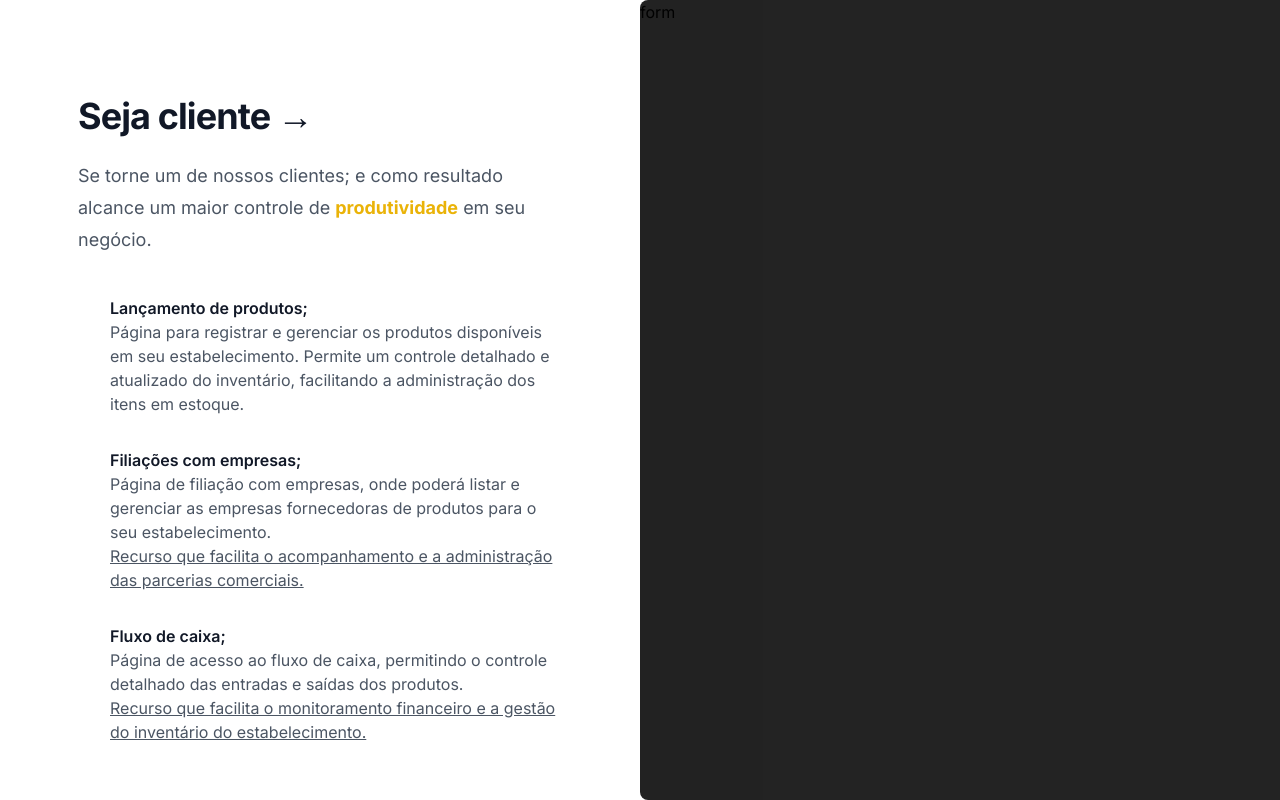
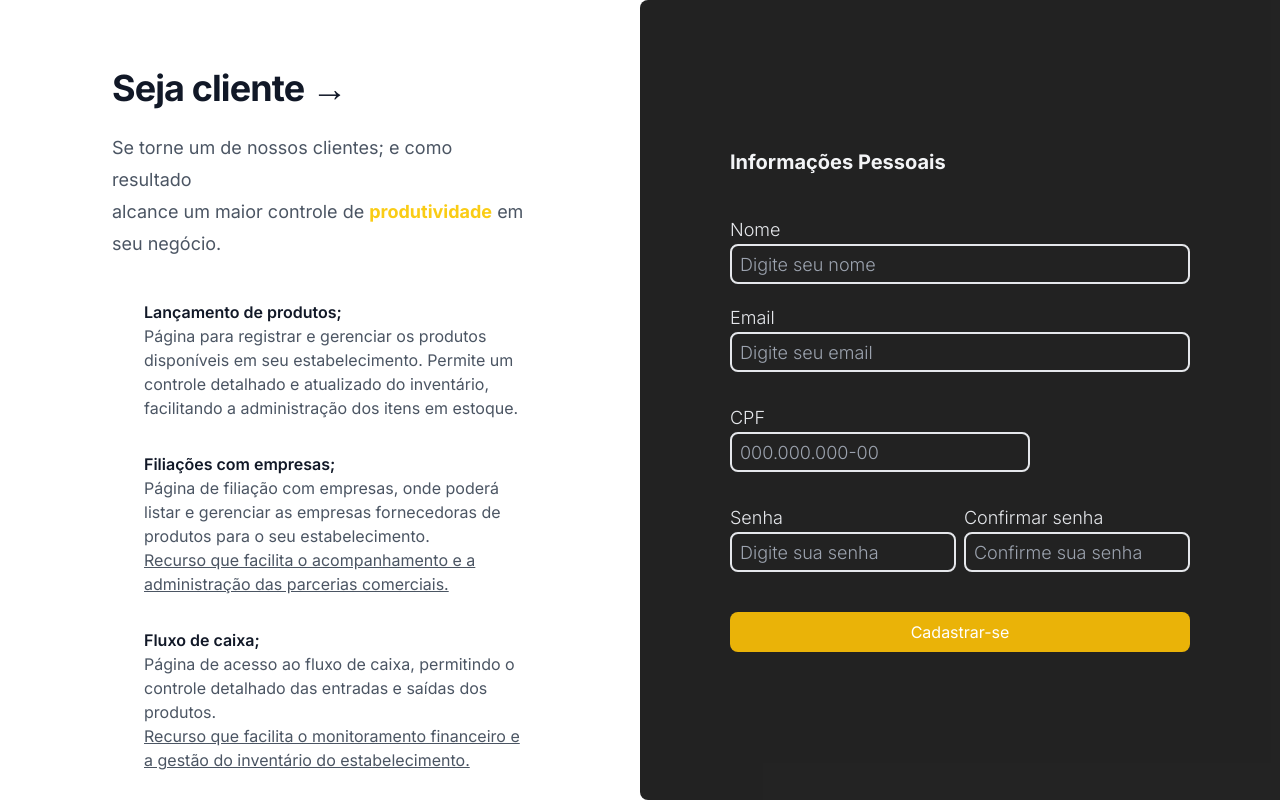
Before and after one commit to erickwnilton/guest, a Next.js app: page /newClient in a window 1280 px wide. Built offline with nearby package versions, Linux system fonts and the light colour scheme.

Commit message:
implement registration form ui

```diff
--- a/app/newClient/page.tsx
+++ b/app/newClient/page.tsx
@@ -2,22 +2,22 @@ import { FormNewClient } from "@/components/formNewClient";
 
 export default function NewClient() {
   return (
-    <section className="block w-screen h-screen bg-white md:flex">
-      <div className="flex w-full lg:w-[50%]">
-        <div className="m-auto w-[500px] h-[200px] lg:h-auto p-2">
+    <section className="w-screen h-screen bg-white flex flex-col md:flex-row">
+      <div className="flex w-full md:w-[50%] items-center justify-center">
+        <div className="max-w-md p-4">
           <h1 className="text-4xl mt-10 text-center font-bold tracking-tight text-gray-900 md:text-left sm:text-4xl">
             Seja cliente <span>→</span>
           </h1>
           <p className="mt-6 text-sm text-center md:text-lg md:text-left lg:leading-8 text-gray-600">
             Se torne um de nossos clientes; e como resultado <br />
             alcance um maior controle de{" "}
-            <strong className="text-yellow-500">produtividade</strong> em seu
+            <strong className="text-yellow-400">produtividade</strong> em seu
             negócio.
           </p>
           <div className="hidden pl-8 lg:flex">
             <ul className="mt-10 max-w-xl space-y-8 text-sm md:text-base leading-7 text-gray-600">
               <li>
-                <strong className="inline font-semibold text-gray-900">
+                <strong className="font-semibold text-gray-900">
                   Lançamento de produtos;
                 </strong>
                 <p>
@@ -28,7 +28,7 @@ export default function NewClient() {
                 </p>
               </li>
               <li>
-                <strong className="inline font-semibold text-gray-900">
+                <strong className="font-semibold text-gray-900">
                   Filiações com empresas;
                 </strong>
                 <p>
@@ -36,20 +36,20 @@ export default function NewClient() {
                   gerenciar as empresas fornecedoras de produtos para o seu
                   estabelecimento.
                 </p>
-                <p className="underline decoration-solid">
+                <p className="underline">
                   Recurso que facilita o acompanhamento e a administração das
                   parcerias comerciais.
                 </p>
               </li>
               <li>
-                <strong className="inline font-semibold text-gray-900">
+                <strong className="font-semibold text-gray-900">
                   Fluxo de caixa;
                 </strong>
                 <p>
                   Página de acesso ao fluxo de caixa, permitindo o controle
                   detalhado das entradas e saídas dos produtos.
                 </p>
-                <p className="underline decoration-solid">
+                <p className="underline">
                   Recurso que facilita o monitoramento financeiro e a gestão do
                   inventário do estabelecimento.
                 </p>
@@ -58,7 +58,7 @@ export default function NewClient() {
           </div>
         </div>
       </div>
-      <div className="w-full h-auto lg:w-[50%] rounded-lg md:rounded-none md:rounded-l-lg bg-[#0c0c0ce7]">
+      <div className="h-full lg:w-[50%] rounded-t-lg bg-[#0c0c0ce7] md:rounded-none md:rounded-l-lg">
         <FormNewClient />
       </div>
     </section>
--- a/app/page.tsx
+++ b/app/page.tsx
@@ -8,17 +8,17 @@ export default function Home() {
           <h1 className="text-4xl font-bold tracking-tight text-gray-900 sm:text-6xl">
             Seja bem-vindo ao, <strong>Guest</strong>. 📦
           </h1>
-          <p className="mt-6 text-lg leading-8 text-gray-600">
+          <p className="mt-6 ml-1 mr-1 text-lg leading-8 text-gray-600">
             Gerencie seus produtos e mantenha seu estoque organizado com nossa
             plataforma de gestão.
           </p>
           <div className="mt-10 flex items-center justify-center gap-x-6">
-            <button className="w-[150px] rounded-md bg-yellow-600 px-3.5 py-2.5 text-sm font-semibold text-white">
+            <button className="w-[150px] rounded-md bg-yellow-500 px-3.5 py-2.5 text-sm font-semibold text-white">
               Entrar
             </button>
             <button className="text-sm font-semibold leading-6 text-gray-900">
               <Link href="/newClient">
-                <p className="hover:text-yellow-600">
+                <p className="hover:text-yellow-500">
                   Cadastre-se <span>→</span>
                 </p>
               </Link>
--- a/components/formNewClient/index.tsx
+++ b/components/formNewClient/index.tsx
@@ -1,3 +1,111 @@
+"use client";
+
+import { useState } from "react";
+import { useForm } from "react-hook-form";
+import { NewUserInput } from "@/types/formUser";
+import { yupResolver } from "@hookform/resolvers/yup";
+import { schemaForRegisterUser } from "@/schemas/userSchema";
+
 export function FormNewClient() {
-  return <h1>form</h1>;
+  const [name, setName] = useState<string>("");
+  const [mail, setMail] = useState<string>("");
+  const [document, setDocument] = useState<string>("");
+  const [password, setPassword] = useState<string>("");
+  const { register, handleSubmit } = useForm<NewUserInput>({
+    resolver: yupResolver(schemaForRegisterUser),
+  });
+
+  function formatDocument(value: string) {
+    const document = /^(\d{3})(\d{3})(\d{3})(\d{2})$/;
+    return value.replace(document, "$1.$2.$3-$4");
+  }
+
+  function RegistrationFormData() {
+    console.log();
+  }
+
+  return (
+    <div className="flex w-full h-full">
+      <div className="m-auto w-[500px]">
+        <div className="h-full m-5">
+          <h1 className="text-xl font-bold text-gray-100">
+            Informações Pessoais
+          </h1>
+          <form className="mt-10" onSubmit={handleSubmit(RegistrationFormData)}>
+            <label className="text-lg font-light text-gray-200 flex flex-col">
+              Nome
+              <input
+                type="text"
+                id="name"
+                placeholder="Digite seu nome"
+                {...register("name")}
+                onChange={(e) => setName(e.target.value)}
+                className="w-full h-10 border-2 rounded-lg bg-inherit font-light placeholder:pl-2 text-gray-200"
+              />
+            </label>
+            <div className="mt-5">
+              <label className="text-lg font-light text-gray-200 flex flex-col">
+                Email
+                <input
+                  type="email"
+                  id="email"
+                  placeholder="Digite seu email"
+                  {...register("mail")}
+                  onChange={(e) => setMail(e.target.value)}
+                  className="w-full h-10 border-2 rounded-lg bg-inherit font-light placeholder:pl-2 text-gray-200"
+                />
+              </label>
+            </div>
+            <div className="mt-8">
+              <label className="text-lg font-light text-gray-200 flex flex-col">
+                CPF
+                <input
+                  type="text"
+                  id="document"
+                  value={document}
+                  placeholder="000.000.000-00"
+                  {...register("document")}
+                  onChange={(e) => setDocument(formatDocument(e.target.value))}
+                  className="w-full sm:w-[300px] h-10 border-2 rounded-lg bg-inherit font-light placeholder:pl-2 text-gray-200"
+                />
+              </label>
+            </div>
+            <div className="block mt-8 sm:flex sm:gap-2">
+              <label className="flex flex-col text-lg font-light text-gray-200">
+                Senha
+                <input
+                  type="password"
+                  id="password"
+                  placeholder="Digite sua senha"
+                  {...register("password")}
+                  onChange={(e) => setPassword(e.target.value)}
+                  className="w-full h-10 border-2 rounded-lg bg-inherit font-light placeholder:pl-2"
+                />
+              </label>
+              <div className="flex flex-col mt-5 sm:mt-0">
+                <label className="flex flex-col text-lg font-light text-gray-200">
+                  Confirmar senha
+                  <input
+                    type="password"
+                    id="confirmPassword"
+                    placeholder="Confirme sua senha"
+                    {...register("confirmPassword")}
+                    className="w-full h-10 border-2 rounded-lg bg-inherit font-light placeholder:pl-2"
+                  />
+                </label>
+              </div>
+            </div>
+            <div className="mt-10">
+              <button
+                className="w-full h-10 rounded-lg bg-yellow-500 text-white"
+                type="submit"
+              >
+                Cadastrar-se
+              </button>
+            </div>
+          </form>
+        </div>
+      </div>
+    </div>
+  );
 }
--- /dev/null
+++ b/schemas/userSchema.ts
@@ -0,0 +1,12 @@
+import * as yup from "yup";
+
+export const schemaForRegisterUser = yup.object({
+  name: yup.string().required(),
+  mail: yup.string().email().required(),
+  document: yup.string().required(),
+  password: yup.string().required(),
+  confirmPassword: yup
+    .string()
+    .required()
+    .oneOf([yup.ref("password")]),
+});
--- /dev/null
+++ b/types/formUser.ts
@@ -0,0 +1,7 @@
+export type NewUserInput = {
+  name: string;
+  mail: string;
+  document: string;
+  password: string;
+  confirmPassword: string;
+};
```
